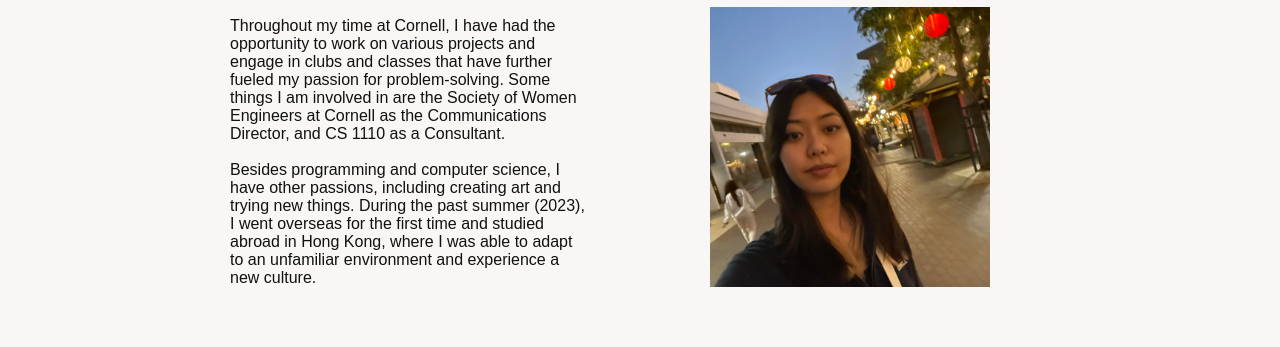
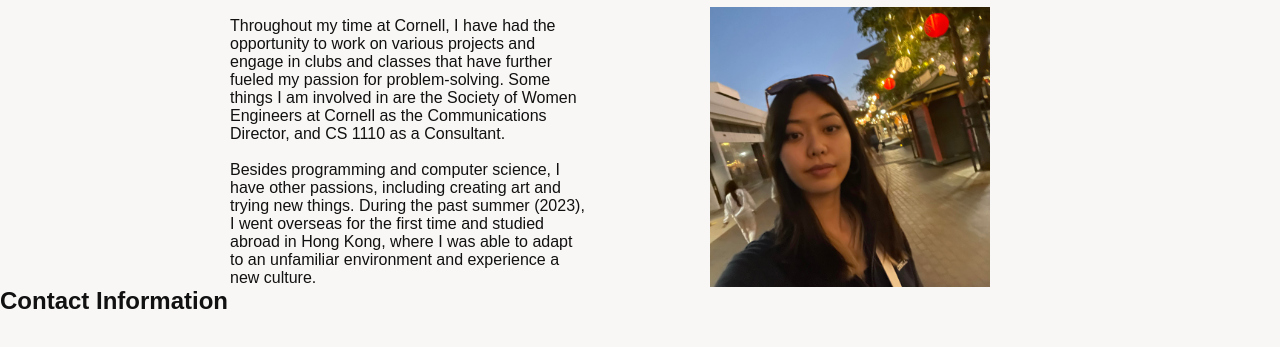
Before and after one commit to camelliaguan3/camelliaguan3.github.io, a plain HTML site: page pages/about.html in a window 1280 px wide. Shown: the part 423-770 px from the top of the page. Drawn offline with Linux system fonts and the light colour scheme; a web font is replaced by a local one.

```diff
--- a/pages/about.html
+++ b/pages/about.html
@@ -69,4 +69,12 @@
         </div>
 
     </div>
+
+    <!-- Finish contact information section -->
+    <div class="contact-">
+
+        <h2> Contact Information </h2>
+
+    </div>
+
 </body>
```
Also changed, not shown: index.html (+1 -0 lines).
